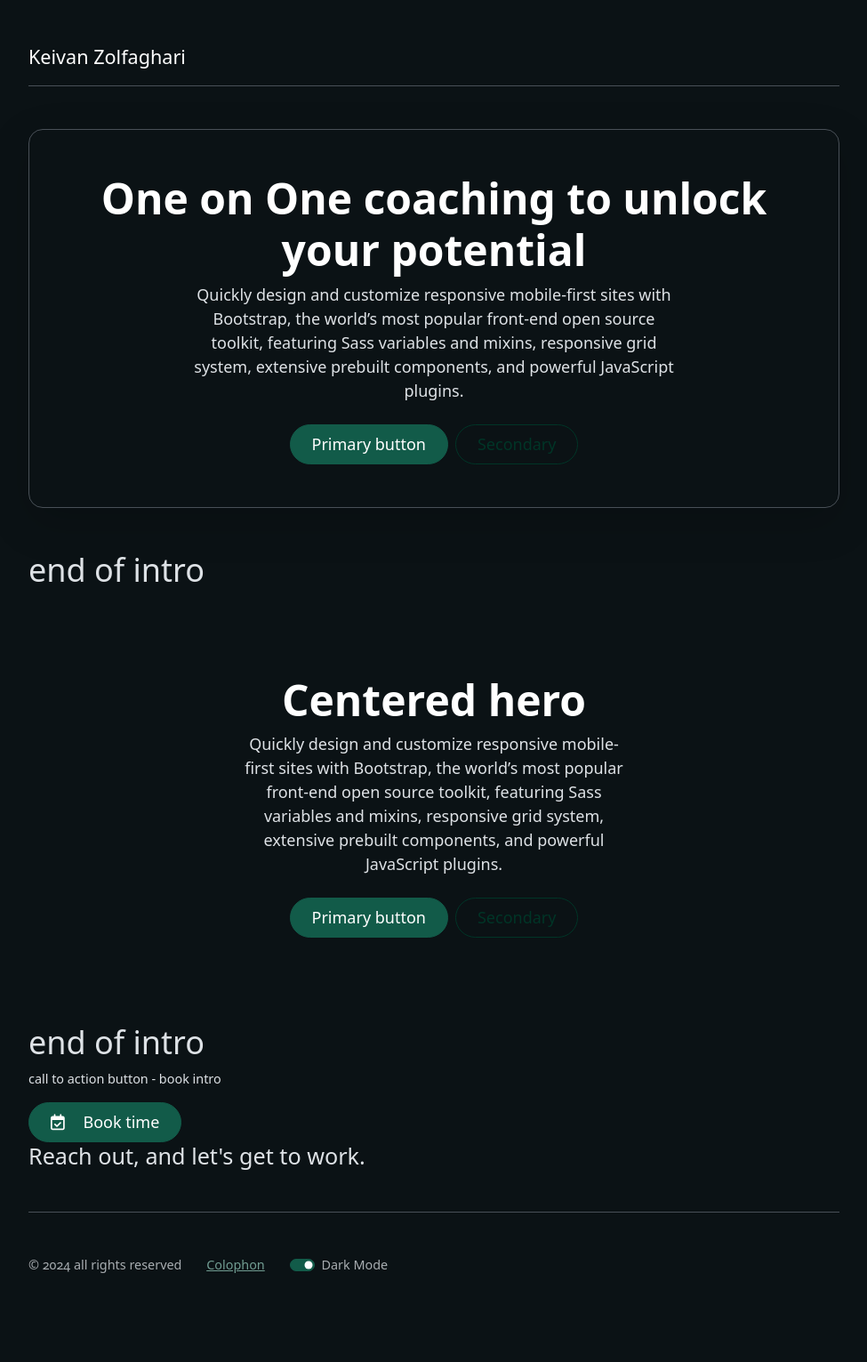
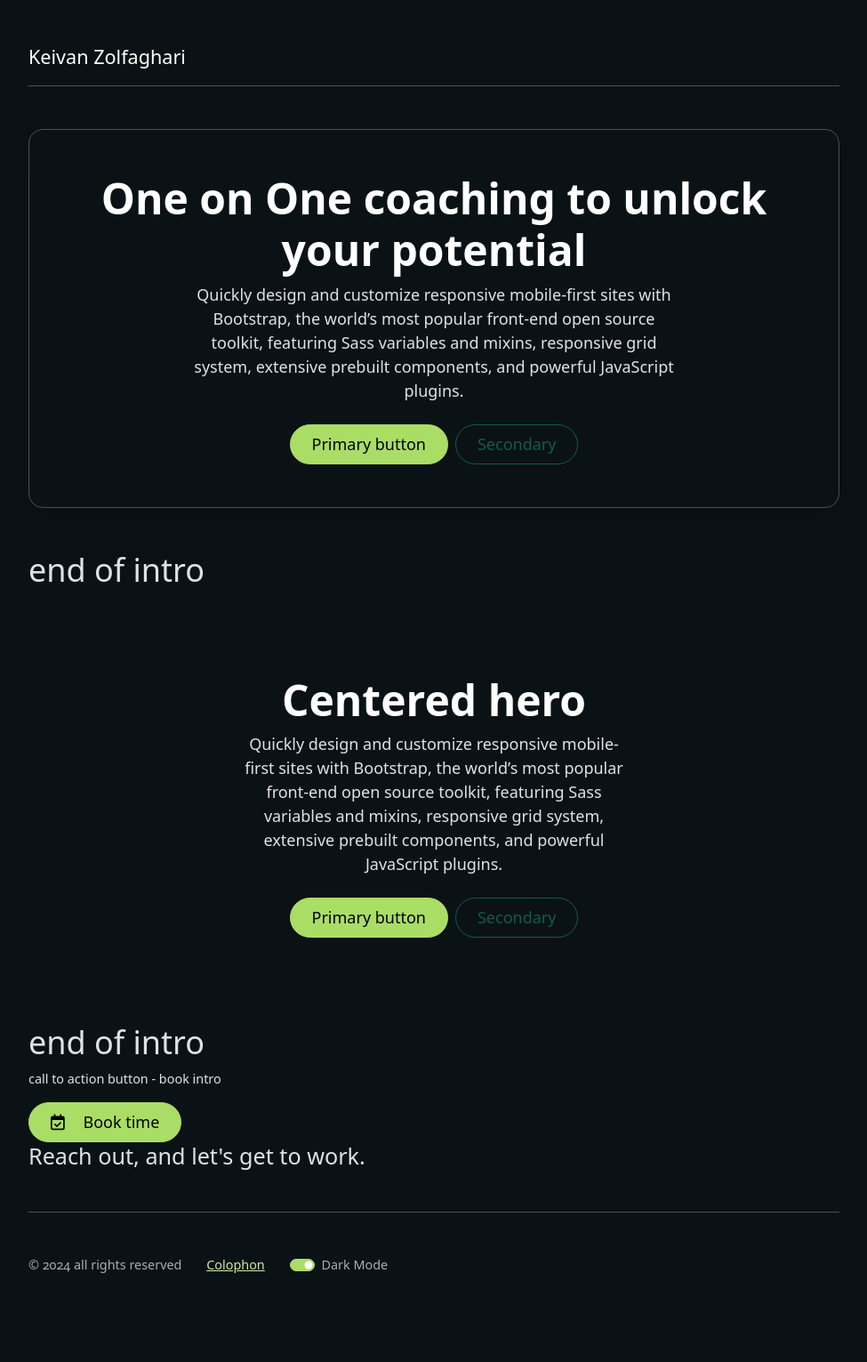
Before and after one commit to keivanz/keivanz.github.io, a Jekyll site: the page built from pages/coach.html, in a window 1280 px wide. Shown: the whole page at 89% size, without its empty margins (152-1127 px from the left). Built offline with Jekyll 4.4.1, drawn with Linux system fonts in a browser that asks for light colours; nearby versions of some CDN libraries.

Commit message:
update dark mode colors

```diff
--- a/404.html
+++ b/404.html
@@ -6,4 +6,5 @@ permalink: /404.html
 
 <h1 class="display-3 mb-4">Oh no, page not found</h1>
 
-<a href="{{site.url}}" type="button" class="btn btn-outline-primary btn-lg rounded-5 focus-ring px-4 gap-3">Head back home</a>
+<a href="{{site.url}}" type="button" class="btn btn-outline-primary btn-lg rounded-5 focus-ring px-4 gap-3">
+    <i class="fa-duotone fa-backward  pe-1"></i>Head back home</a>
--- a/_sass/_variables-dark.scss
+++ b/_sass/_variables-dark.scss
@@ -1,3 +1,3 @@
 $body-bg-dark: #0b1215; /*212529, 0b1215*/
-$primary-dark:#aadd66; /*1D405C*/
-$secondary-dark:#125b49;
+$primary:#aadd66; /*1D405C*/
+$secondary:#125b49;
```
